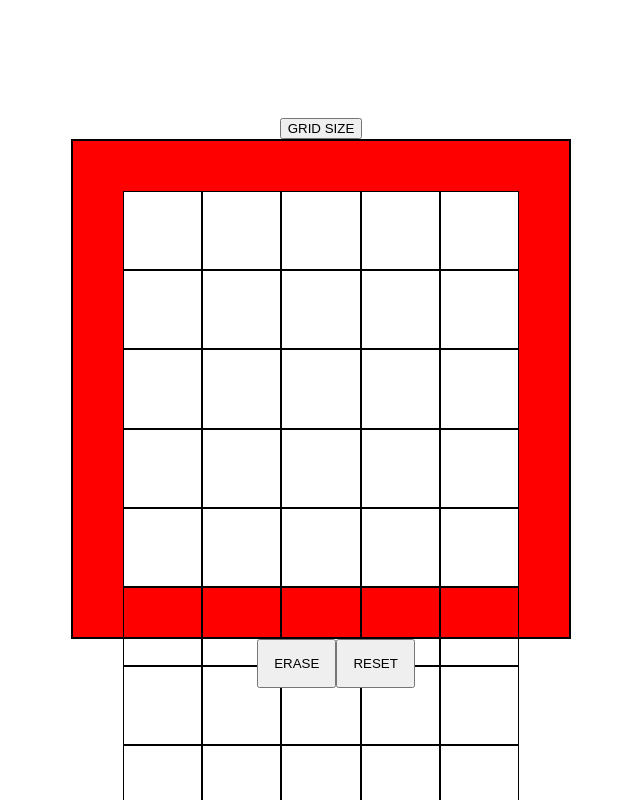
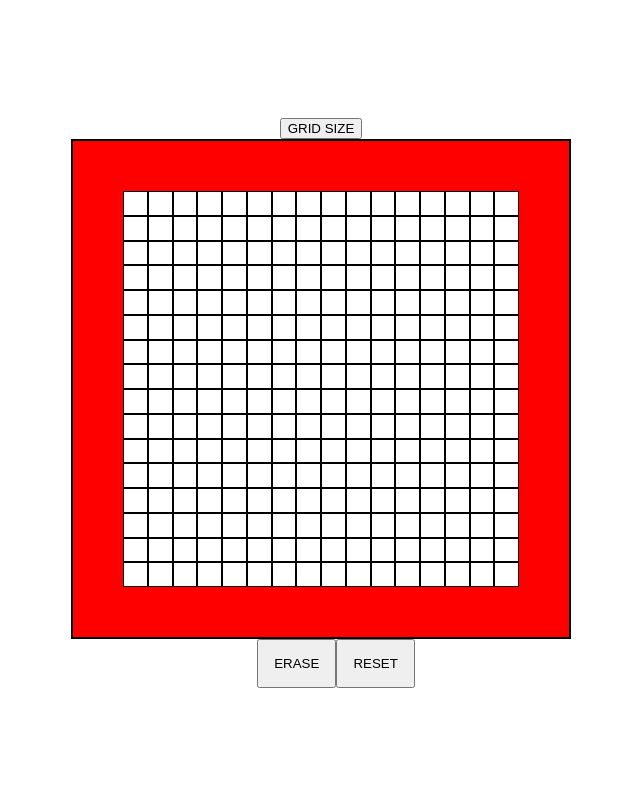
Before and after one commit to PattiRobles/odin-etch-a-sketch, a plain HTML site: page index.html in a window 1280 px wide. Shown: the top 800 px of the page, without its empty margins (319-959 px from the left). Drawn offline with Linux system fonts and the light colour scheme.

Commit message:
increases/decreases grid evenly per user input

```diff
--- a/script.js
+++ b/script.js
@@ -18,9 +18,11 @@ function createGrid (size) {
 
   //create cells
   for (let i = 1; i <= size*size; i++) {
-    const cell = document.createElement('div')
+    const cell = document.createElement('div');
+    // calculate size per input, no input 16x16 default in css
+    const cellSize = 100/size;
     cell.classList.add('cell');
-    console.log(`Div ${i}`);
+    cell.style.flex = `0 0 ${cellSize}%`
     grid.appendChild(cell)
 
     //add color hover effect
--- a/styles.css
+++ b/styles.css
@@ -24,7 +24,8 @@
 
 .cell{
   border: 1px solid black;
-  flex: 1 1 calc(100% / 5);
+  flex: 1 1 calc(100% / 16);
+  /* THIS FLEX PROPERTY NEEDS TO CHANGE DYNAMICALLY TO MATCH USER INPUT - WILL HAVE TO BE IN CREATEGRID FUNCTION */
   margin: none;
   box-sizing: border-box;
   aspect-ratio: 1;
```
